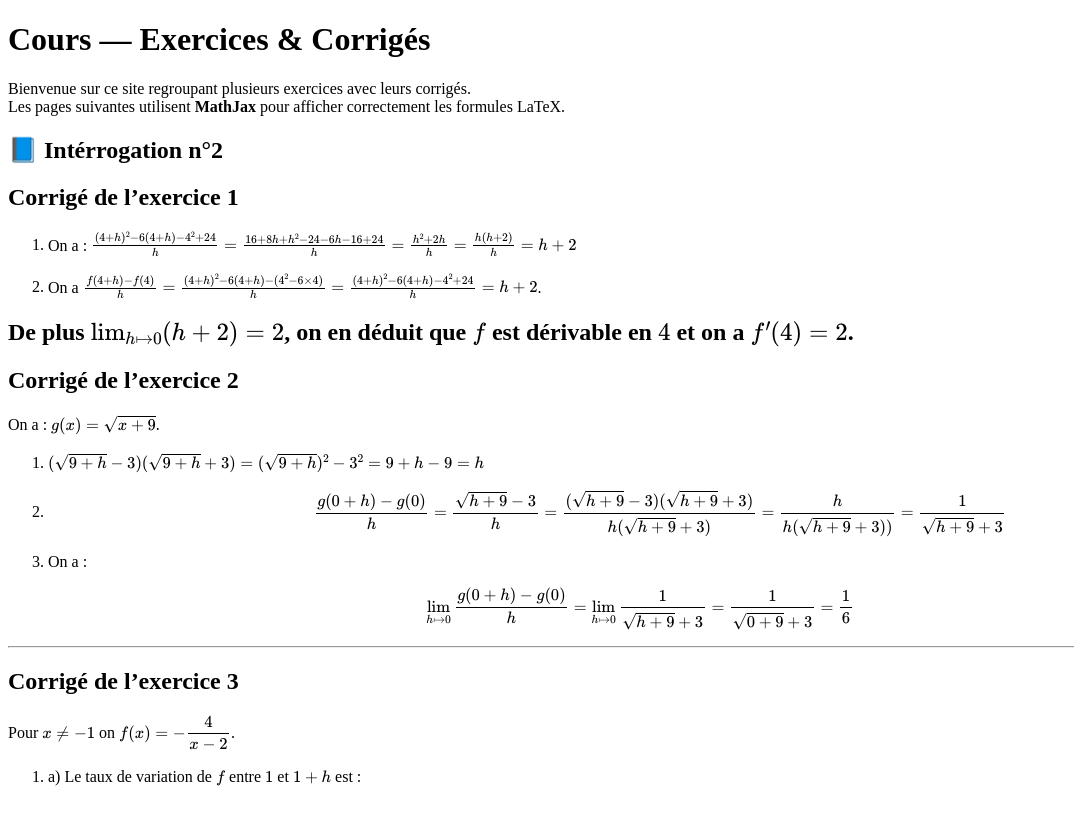
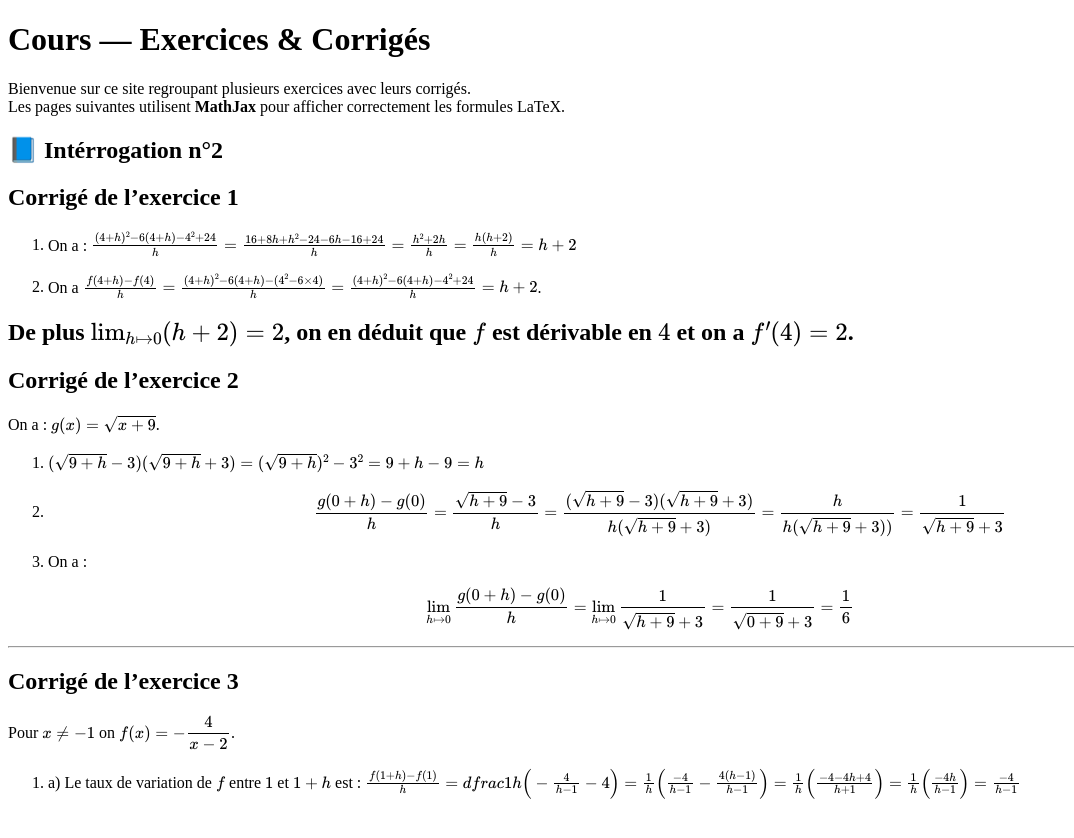
Before and after one commit to mebalou/Evaluations_1Spe_M_LOUNIS, a Jekyll site: the page built from index.md, in a window 1280 px wide. Shown: the top 838 px of the page, without its empty margins (0-1074 px from the left). Built offline with Jekyll 4.4.1, drawn with Linux system fonts in a browser that asks for light colours.

Commit message:
Update index.md

```diff
--- a/index.md
+++ b/index.md
@@ -42,7 +42,13 @@ $$\lim_{h\mapsto 0} \frac{g(0+h)-g(0)}{h}
 ## Corrigé de l'exercice 3
 Pour $x\neq -1$ on $f(x)=-\dfrac{4}{x-2}$.
 1. a) Le taux de variation de $f$ entre $1$ et $1+h$ est :
-
+ $$\frac{f(1+h)-f(1)}{h}
+=dfrac{1}{h}\Big(-\frac{4}{h-1}-4\Big)
+=\frac{1}{h}\Big(\frac{-4}{h-1}-\frac{4(h-1)}
+{h-1}\Big)
+=\frac{1}{h}\Big(\frac{-4-4h+4}{h+1}\Big)
+=\frac{1}{h}\Big(\frac{-4h}{h-1}\Big)
+=\frac{-4}{h-1} $$
 
 
 
```
